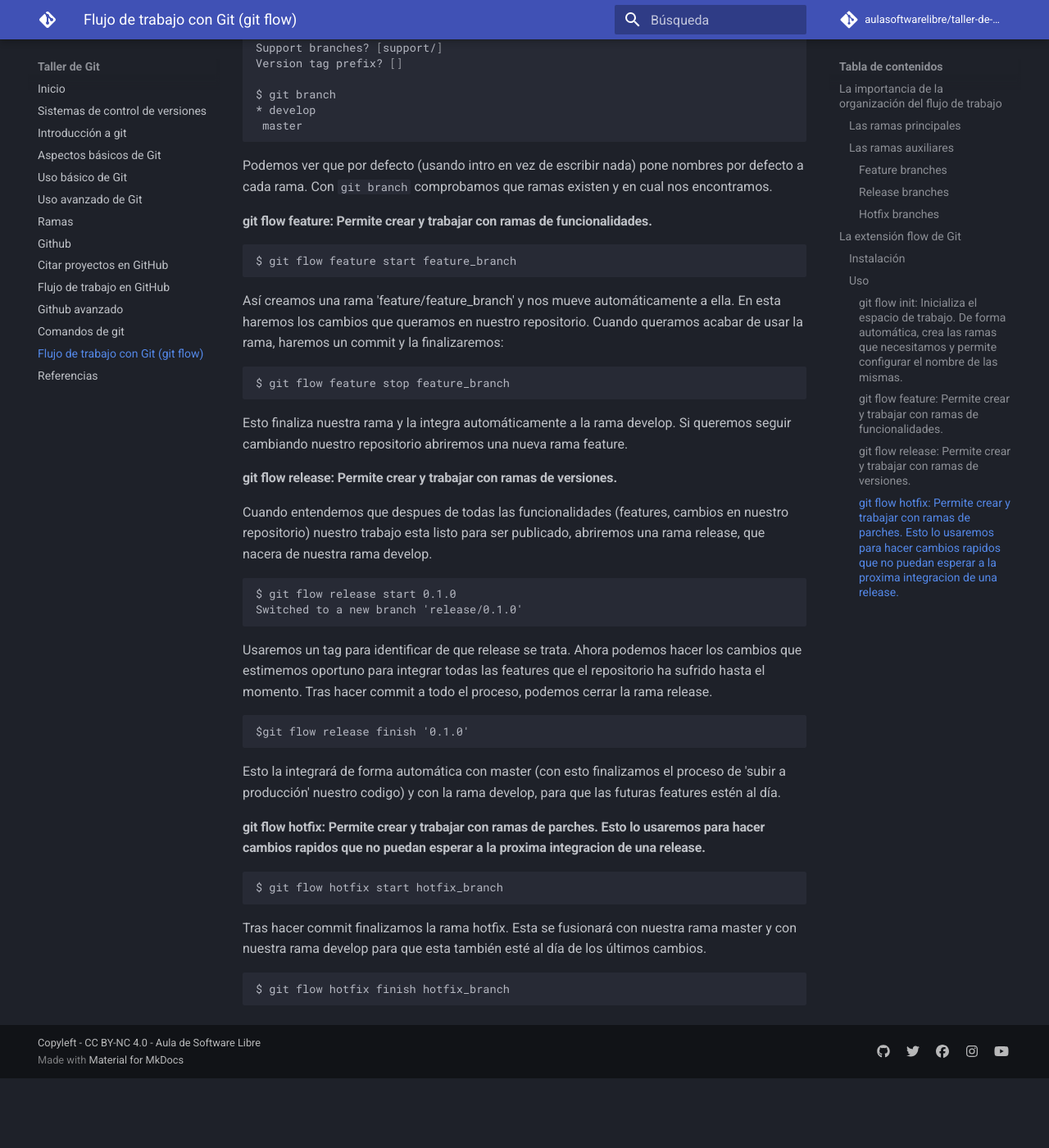
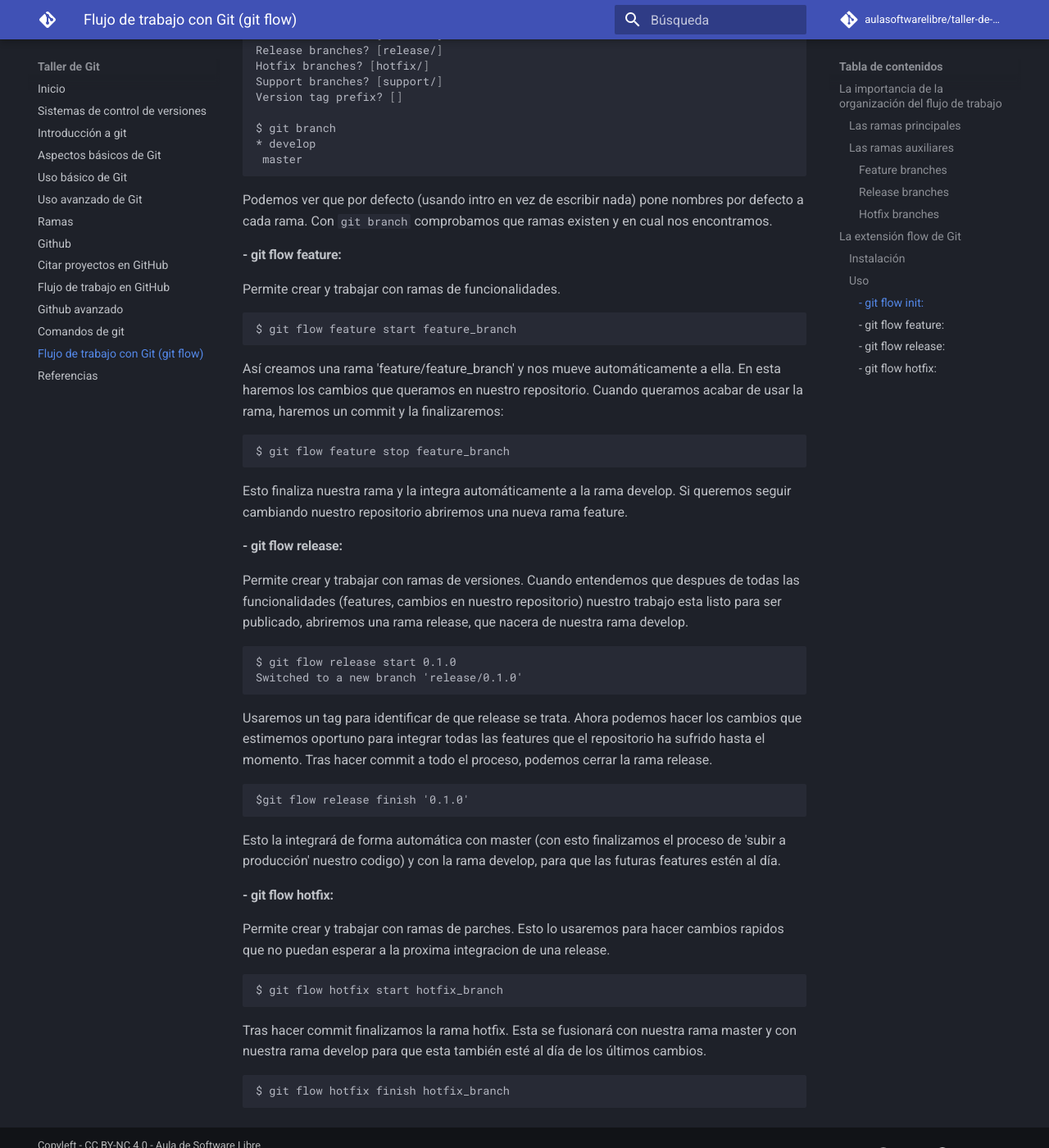
Before and after one commit to aulasoftwarelibre/taller-de-git, an MkDocs documentation site: the page built from docs/gitflow.md, in a window 1280 px wide and 1400 px high, scrolled down 3074 px. Shown: the whole window at 82% size. Built offline with MkDocs 1.6.1 and Material for MkDocs 9.7.7, drawn with Linux system fonts in a browser that asks for light colours; comment, search, counter and statistics services are not loaded; before the commit the page ends 4389 px from its top, so only the background shows below that; some of the changed text lies outside the part shown.

Commit message:
Update gitflow.md

````diff
--- a/docs/gitflow.md
+++ b/docs/gitflow.md
@@ -58,7 +58,8 @@
 Para cambiar a las ramas master y develop, seguiremos usando `git checkout`, pero para trabajar con las ramas antes indicadas gitflow nos facilita las siguientes órdenes:
 
 
-#### git flow init: Inicializa el espacio de trabajo. De forma automática, crea las ramas que necesitamos y permite configurar el nombre de las mismas.
+#### - git flow init:
+Inicializa el espacio de trabajo. De forma automática, crea las ramas que necesitamos y permite configurar el nombre de las mismas.
 
 ```bash
 $ git flow init
@@ -84,7 +85,8 @@
 
 
 
-#### git flow feature: Permite crear y trabajar con ramas de funcionalidades.
+#### - git flow feature:
+Permite crear y trabajar con ramas de funcionalidades.
 
 ```
 $ git flow feature start feature_branch
@@ -104,7 +106,8 @@
 
 
 
-#### git flow release: Permite crear y trabajar con ramas de versiones.
+#### - git flow release:
+Permite crear y trabajar con ramas de versiones.
 Cuando entendemos que despues de todas las funcionalidades (features, cambios en nuestro repositorio) nuestro trabajo esta listo para ser publicado, abriremos una rama release, que nacera de nuestra rama develop.
 
 ```
@@ -124,7 +127,8 @@
 
 
 
-#### git flow hotfix: Permite crear y trabajar con ramas de parches. Esto lo usaremos para hacer cambios rapidos que no puedan esperar a la proxima integracion de una release.
+#### - git flow hotfix:
+Permite crear y trabajar con ramas de parches. Esto lo usaremos para hacer cambios rapidos que no puedan esperar a la proxima integracion de una release.
 
 ```
 $ git flow hotfix start hotfix_branch
````
